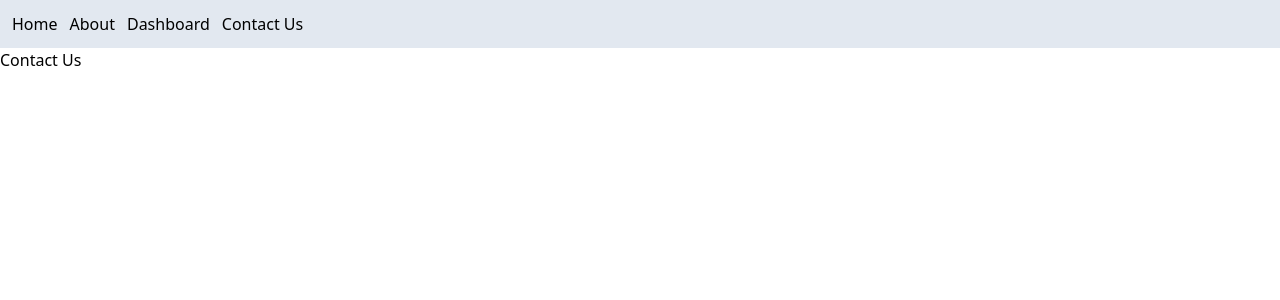
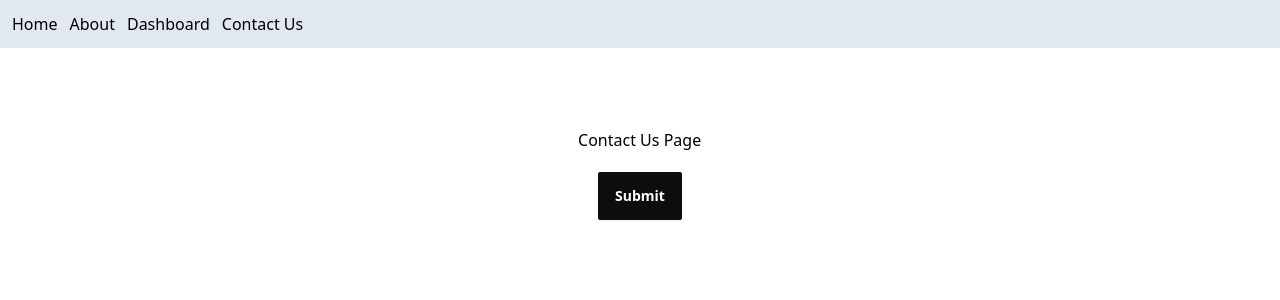
Before and after one commit to Chandu-Sasidharan/react-notes, a React (Vite) app: page /contact-us in a window 1280 px wide. Shown: the top 300 px of the page. Built offline with nearby package versions, Linux system fonts and the light colour scheme.

Commit message:
create programatic redirection

```diff
--- a/src/App.jsx
+++ b/src/App.jsx
@@ -8,6 +8,8 @@ import Dashboard from "./dashboard";
 import Welcome from "./welcome";
 import Profile from './profile';
 import Settings from './settings';
+import Success from "./success";
+import Login from "./login";
 
 export default function App() {
     return (
@@ -25,6 +27,8 @@ export default function App() {
                 </Route>
 
                 <Route path="/contact-us" element={<ContactUs />} />
+                <Route path="/success" element={<Success />} />
+                <Route path="/login" element={<Login />} />
 
                 <Route path="*" element={<NotFound />} />
             </Routes>
--- a/src/contact-us/index.jsx
+++ b/src/contact-us/index.jsx
@@ -1,3 +1,32 @@
+import { useNavigate } from "react-router-dom";
+
 export default function ContactUs() {
-    return <h1>Contact Us</h1>
+    const navigate = useNavigate();
+
+    const handleSubmit = (event) => {
+        event.preventDefault();
+        // Process the form submission
+        const isError = false;
+
+        if (isError) {
+            // show error message and stay here
+            return
+        }
+
+        navigate('/success');
+    }
+    return (
+        <div className='flex flex-col items-center mt-20'>
+            <form onSubmit={handleSubmit}>
+                {/* form fields */}
+                <h1>Contact Us Page</h1>
+                <button
+                    className="btn btn-primary m-5"
+                    type="submit"
+                >
+                    Submit
+                </button>
+            </form>
+        </div>
+    )
 }
--- /dev/null
+++ b/src/dashboard/index.css
@@ -0,0 +1,3 @@
+.active {
+    background-color: antiquewhite;
+}
--- a/src/dashboard/index.jsx
+++ b/src/dashboard/index.jsx
@@ -1,13 +1,37 @@
-import { Link, Outlet } from "react-router-dom"
+import { NavLink, Link, Outlet, Navigate } from "react-router-dom"
+
+// import "./index.css";
+
+const isActive = ({ isActive }) => (
+    { backgroundColor: isActive ? "antiquewhite" : "" }
+);
 
 export default function Dashboard() {
+    const isLoggedIn = true;
+
+    if (!isLoggedIn) {
+        return <Navigate to="/login" replace />
+    }
+
     return (
         <>
             <div className="fixed top-[80px] left-0 h-full bg-slate-100 w-[200px] p-3">
                 <nav className="flex flex-col gap-3">
                     <Link to="/dashboard">Dashboard Home</Link>
-                    <Link to="profile">Profile</Link>
-                    <Link to="settings">Settings</Link>
+                    <NavLink
+                        className="p-1 rounded-md"
+                        to="profile"
+                        style={isActive}
+                    >
+                        Profile
+                    </NavLink>
+                    <NavLink
+                        className="p-1 rounded-md"
+                        to="settings"
+                        style={isActive}
+                    >
+                        Settings
+                    </NavLink>
                 </nav>
             </div>
 
--- /dev/null
+++ b/src/login/index.jsx
@@ -0,0 +1,5 @@
+export default function Login() {
+    return (
+        <p>Please login to continue!</p>
+    )
+}
--- /dev/null
+++ b/src/success/index.jsx
@@ -0,0 +1,8 @@
+export default function Success() {
+    return (
+        <div className="flex flex-col items-center mt-10">
+            <p>Your request has been successfully submitted!</p>
+            <p>Have fun, until we get back to you.</p>
+        </div>
+    )
+}
```
Also changed, not shown: 1 other file (tests, documents, lock files or other folders).
